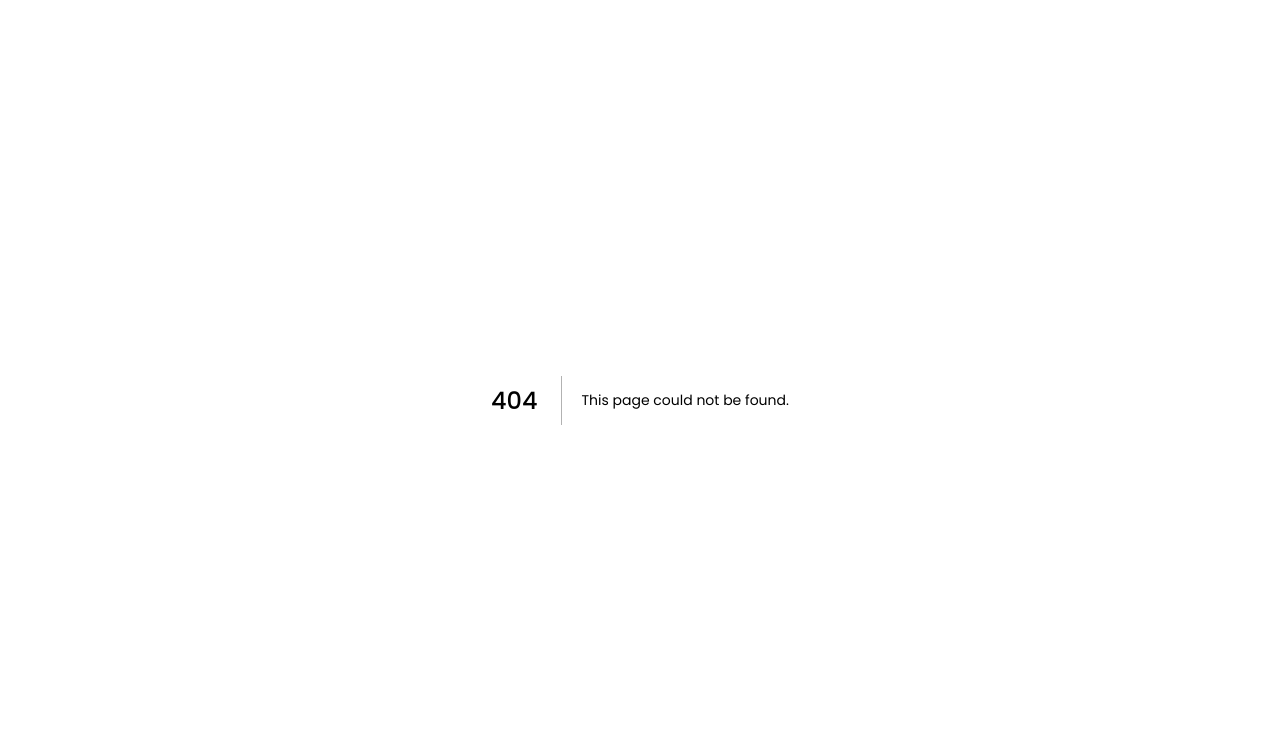
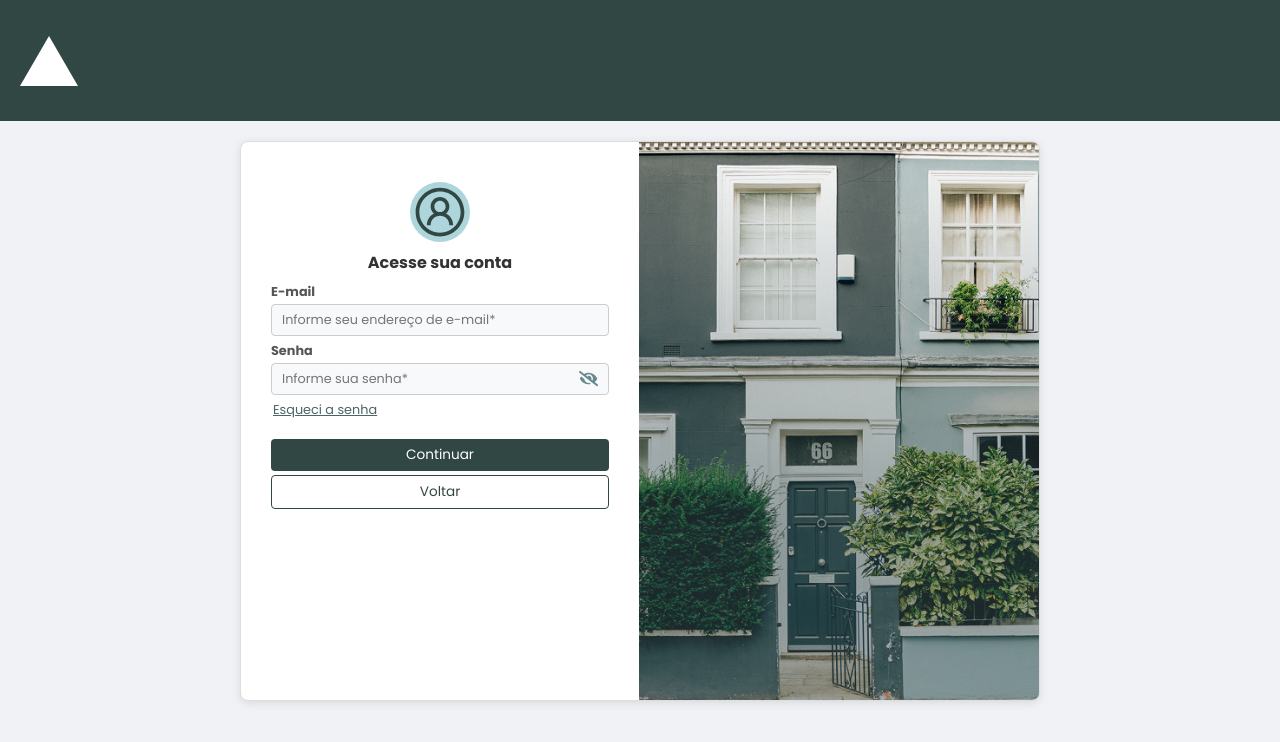
Before and after one commit to zurannii/projeto-frontend, a Next.js app in the folder projeto-frontend/: page /login in a window 1280 px wide. Before the commit this address had no page. Shown: the top 742 px of the page. Built offline with nearby package versions, Linux system fonts and the light colour scheme.

Commit message:
adicionando tela de login

```diff
--- /dev/null
+++ b/package.json
@@ -0,0 +1,5 @@
+{
+  "dependencies": {
+    "react-icons": "^5.5.0"
+  }
+}
--- /dev/null
+++ b/projeto-frontend/app/login/login.css
@@ -0,0 +1,216 @@
+.login-container {
+  display: flex;
+  flex-direction: column;
+  min-height: 100vh;
+  background-color: #f0f2f5;
+  overflow: hidden;
+}
+
+.login-header {
+  width: 100%;
+  height: 121px;
+  background-color: #314743;
+  display: flex;
+  align-items: center;
+  padding: 0 20px;
+}
+
+.login-logo {
+  height: 50px;
+}
+
+.login-content {
+  display: flex;
+  background-color: #ffffff;
+  border-radius: 8px;
+  box-shadow: 0 2px 10px rgba(0, 0, 0, 0.1);
+  border: 1px solid #ddd;
+  z-index: 2;
+  overflow: hidden;
+  margin: 20px auto;
+  max-width: 800px;
+  width: 90%;
+  height: 70vh;
+  box-sizing: border-box;
+}
+
+.login-form-container {
+  padding: 10px 30px;
+  text-align: center;
+  min-width: 320px;
+  width: 50%;
+  position: relative;
+  margin-top: 30px;
+}
+
+.login-avatar {
+  width: 60px;
+  height: 60px;
+  background-color: #aed5dc;
+  border-radius: 50%;
+  margin: 0 auto 8px auto;
+  display: flex;
+  justify-content: center;
+  align-items: center;
+  font-size: 30px;
+  color: #314743;
+}
+
+.login-form-container h2 {
+  margin-bottom: 8px;
+  color: #333;
+  font-size: 1em;
+}
+
+.form-group {
+  margin-bottom: 6px;
+  text-align: left;
+}
+
+.form-group label {
+  display: block;
+  margin-bottom: 3px;
+  font-weight: bold;
+  color: #555;
+  font-size: 0.8em;
+}
+
+.form-group input[type="email"] {
+  width: 100%;
+  padding: 6px 10px;
+  border: 1px solid #ccc;
+  border-radius: 4px;
+  box-sizing: border-box;
+  font-size: 0.8em;
+  background-color: #f8f9fa;
+  outline: none;
+}
+
+.password-input-container {
+  position: relative;
+  display: flex;
+  align-items: center;
+  height: 32px;
+  border: 1px solid #ccc;
+  border-radius: 4px;
+  box-sizing: border-box;
+  background-color: #f8f9fa;
+  padding: 0 10px;
+}
+
+.form-group input[type="password"],
+.form-group input[type="text"] {
+  width: 100%;
+  padding: 6px 0;
+  border: none;
+  outline: none;
+  font-size: 0.8em;
+  background-color: transparent;
+  flex-grow: 1;
+}
+
+
+.password-toggle-icon {
+  cursor: pointer;
+  color: #65898C;
+  font-size: 1.2em;
+  display: flex;
+  align-items: center;
+  justify-content: center;
+  margin-left: 8px;
+  flex-shrink: 0;
+}
+
+.input-error {
+  border-color: #dc3545 !important;
+}
+
+.error-message {
+  color: #dc3545;
+  font-size: 0.65em;
+  margin-top: 1px;
+  display: block;
+}
+
+.forgot-password-link {
+  display: block;
+  margin-top: 5px;
+  margin-bottom: 20px;
+  color: #4D6366;
+  text-decoration: underline;
+  font-size: 0.8em;
+  text-align: left;
+  margin-left: 2px;
+}
+
+.forgot-password-link:hover {
+  text-decoration: underline;
+}
+
+.continue-button,
+.back-button {
+  width: 100%;
+  padding: 6px 10px;
+  border-radius: 4px;
+  cursor: pointer;
+  font-size: 0.85em;
+  margin-bottom: 4px;
+}
+
+.continue-button {
+  background-color: #314743;
+  color: white;
+  border: none;
+}
+
+.continue-button:hover {
+  background-color: #243532;
+}
+
+.back-button {
+  background-color: white;
+  color: #314743;
+  border: 1px solid #314743;
+}
+
+.back-button:hover {
+  background-color: #e6eaea;
+}
+
+.login-image-container {
+  flex-grow: 1;
+  background-image: linear-gradient(
+    to bottom,
+    rgba(60, 87, 89, 0) 0%,
+    rgba(54, 80, 81, 0.49) 70%,
+    rgba(60, 87, 89, 0.44) 100%
+  ), url('/assets/casa-login.png');
+  background-size: cover;
+  background-position: center;
+  background-repeat: no-repeat;
+  min-width: 400px;
+  width: 50%;
+}
+
+
+@media (max-width: 768px) {
+  .login-content {
+    flex-direction: column;
+    width: 95%;
+    height: auto;
+  }
+
+  .login-image-container {
+    display: none;
+  }
+
+  .login-form-container {
+    width: 100%;
+    padding: 20px;
+  }
+
+  .continue-button,
+  .back-button {
+    font-size: 1em;
+  }
+}
--- /dev/null
+++ b/projeto-frontend/app/login/page.js
@@ -0,0 +1,127 @@
+'use client';
+
+import React, { useState } from 'react';
+import './login.css';
+import { LiaUserCircle } from "react-icons/lia";
+import { FaEye, FaEyeSlash } from "react-icons/fa";
+import { useRouter } from 'next/navigation';
+
+function LoginPage() {
+  const [email, setEmail] = useState('');
+  const [password, setPassword] = useState('');
+  const [showPassword, setShowPassword] = useState(false);
+  const [errors, setErrors] = useState({});
+
+  const router = useRouter();
+
+  const togglePasswordVisibility = () => {
+    setShowPassword(!showPassword);
+  };
+
+  const handleEmailChange = (event) => {
+    setEmail(event.target.value);
+  };
+
+  const handlePasswordChange = (event) => {
+    setPassword(event.target.value);
+  };
+
+  const validateForm = () => {
+    const newErrors = {};
+    if (!email) {
+      newErrors.email = 'O e-mail é obrigatório.';
+    } else if (!/^[\w.-]+@([\w-]+\.)+[\w-]{2,4}$/.test(email)) {
+      newErrors.email = 'Informe um e-mail válido.';
+    }
+
+    if (!password) {
+      newErrors.password = 'A senha é obrigatória.';
+    }
+
+    setErrors(newErrors);
+    return Object.keys(newErrors).length === 0;
+  };
+
+  const handleSubmit = (event) => {
+    event.preventDefault();
+    const isValid = validateForm();
+    if (isValid) {
+      console.log('Formulário válido. E-mail:', email, 'Senha:', password);
+    } else {
+      console.log('Formulário inválido.', errors);
+    }
+  };
+
+  const handleBackClick = () => {
+    router.back();
+  };
+
+  const handleForgotPasswordClick = (event) => {
+    event.preventDefault();
+    console.log('Esqueceu a senha clicado.');
+  };
+
+  return (
+    <div className="login-container">
+      <div className="login-header">
+        <img src="/vercel.svg" alt="logo" className="login-logo" />
+      </div>
+      <div className="login-content">
+        <div className="login-form-container">
+          <div className="login-avatar">
+            <LiaUserCircle size={60} />
+          </div>
+          <h2>Acesse sua conta</h2>
+          <form onSubmit={handleSubmit}>
+            <div className="form-group">
+              <label htmlFor="email">E-mail</label>
+              <input
+                type="email"
+                id="email"
+                placeholder="Informe seu endereço de e-mail*"
+                value={email}
+                onChange={handleEmailChange}
+                className={errors.email ? "input-error" : ""}
+              />
+              {errors.email && <span className="error-message">{errors.email}</span>}
+            </div>
+            <div className="form-group">
+              <label htmlFor="password">Senha</label>
+              <div className="password-input-container">
+                <input
+                  type={showPassword ? "text" : "password"}
+                  id="password"
+                  placeholder="Informe sua senha*"
+                  value={password}
+                  onChange={handlePasswordChange}
+                  className={errors.password ? "input-error" : ""}
+                />
+                <span
+                  className="password-toggle-icon"
+                  onClick={togglePasswordVisibility}
+                >
+                  {showPassword ? <FaEye /> : <FaEyeSlash />}
+                </span>
+              </div>
+              {errors.password && <span className="error-message">{errors.password}</span>}
+            </div>
+            <a href="#" className="forgot-password-link" onClick={handleForgotPasswordClick}>
+              Esqueci a senha
+            </a>
+            <button type="submit" className="continue-button">Continuar</button>
+          </form>
+
+          {/* Envolve botão voltar fora do form, mas agrupado visualmente */}
+          <div className="form-buttons-group">
+            <button className="back-button" onClick={handleBackClick}>Voltar</button>
+          </div>
+        </div>
+
+        {/* Imagem decorativa no lado direito */}
+        <div className="login-image-container"></div>
+      </div>
+    </div>
+  );
+}
+
+export default LoginPage;
--- a/projeto-frontend/src/components/PopularResidences/PopularResidences.css
+++ b/projeto-frontend/src/components/PopularResidences/PopularResidences.css
@@ -30,7 +30,7 @@
 .popular-residences-header .title {
   font-size: 1.6rem;
   font-weight: bold;
-  color: var(--primary);/
+  color: var(--primary);
 }
 
 .residences-cards-container {
```
Also changed, not shown: projeto-frontend/src/components/Header/Header.css (+12 -0 lines), projeto-frontend/src/components/Header/Header.js (+22 -4 lines), projeto-frontend/public/assets/casa-login.png (added), 1 other file (tests, documents, lock files or other folders).
